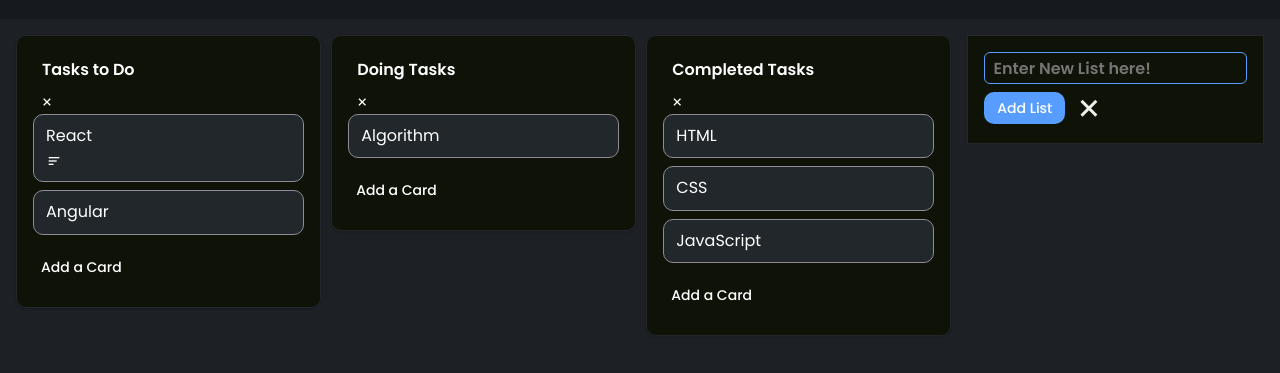
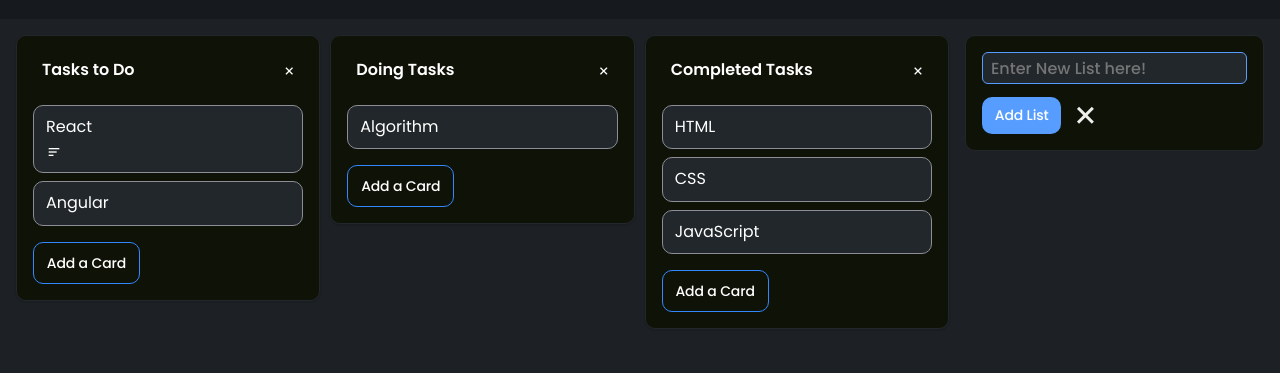
Before and after one commit to olhkyle/trello, a website with bundled scripts: page index.html in a window 1280 px wide. Both pictures are taken after a click on the button "+ Add another list". Shown: the part 41-414 px from the top of the page. Built offline with nearby package versions, Linux system fonts and the light colour scheme.

Commit message:
[STYLE] add style

```diff
--- a/style.css
+++ b/style.css
@@ -391,7 +391,11 @@ ol {
       background-color: #0f1207;
       border-radius: 10px;
       box-shadow: 0px 1px 1px 1px rgba(0, 0, 0, 0.1); }
-    .list-container .list-item .list-item-title {
+    .list-container .list-item .list-item-title-container {
+      display: flex;
+      justify-content: space-between;
+      padding-bottom: 1rem; }
+      .list-container .list-item .list-item-title-container .list-item-title {
         margin-bottom: 5px;
         padding: 8px;
         width: 100%;
@@ -403,24 +407,28 @@ ol {
         word-wrap: break-word;
         cursor: pointer;
         caret-color: #fff; }
-      .list-container .list-item .list-item-title:focus {
+        .list-container .list-item .list-item-title-container .list-item-title:focus {
           border: 1px solid #579dff; }
+        .list-container .list-item .list-item-title-container .list-item-title .delete-list-btn {
+          width: 14px;
+          height: 14px; }
     .list-container .list-item .card-creator-open-btn {
       display: inline-flex;
       align-items: center;
-      margin-top: 0.5rem;
-      padding: 0.5rem;
-      width: 100%;
-      height: 48px;
+      margin-top: 1rem;
+      padding: 0.5rem 0.8rem;
       font-size: 14px;
+      line-height: 24px;
+      letter-spacing: -0.01em;
       font-weight: 500;
+      border: 1px solid #3388ff;
       border-radius: 10px;
       text-align: start; }
       .list-container .list-item .card-creator-open-btn .bx-plus {
         font-size: 14px;
         color: #fff; }
       .list-container .list-item .card-creator-open-btn:hover {
-        background-color: #22272b; }
+        background-color: #3388ff; }
     .list-container .list-item .card-creator .new-card-title {
       margin-top: 1rem;
       margin-bottom: 5px;
@@ -430,7 +438,7 @@ ol {
       border: 1px solid #0f1207;
       background-color: #22272b;
       color: #fff;
-      font-weight: 600;
+      font-weight: 500;
       border-radius: 6px;
       resize: none;
       word-wrap: break-word;
@@ -441,10 +449,13 @@ ol {
     .list-container .list-item .card-control {
       display: flex;
       align-items: center; }
-      .list-container .list-item .card-control .add-list-btn {
-        padding: 0.5rem 0.8rem;
+      .list-container .list-item .card-control .add-card-btn {
+        padding: 0.4rem 0.8rem;
         font-size: 14px;
+        line-height: 24px;
+        letter-spacing: -0.01em;
         font-weight: 500;
+        border: 1px solid #3388ff;
         border-radius: 10px;
         text-align: start;
         background-color: #579dff; }
@@ -465,25 +476,34 @@ ol {
     border: 1px solid #8c8d96;
     background-color: #22272b;
     cursor: pointer; }
-    .card-list-container .card div {
+    .card-list-container .card .card-title {
       display: flex;
-      justify-content: space-between; }
-      .card-list-container .card div .card-menu {
+      justify-content: space-between;
+      align-items: center; }
+      .card-list-container .card .card-title .card-menu {
         display: none;
+        justify-content: center;
+        align-items: center;
         width: 16px;
         height: 16px;
         color: #fff; }
     .card-list-container .card:hover .card-menu {
-      display: block;
-      font-size: 1rem; }
+      display: inline-flex;
+      font-size: 16px;
+      line-height: 24px;
+      letter-spacing: -0.01em; }
 
 .list-creator-container {
   min-width: 280px;
   margin-left: 1rem;
   height: 100vh; }
   .list-creator-container .list-creator {
+    display: flex;
+    flex-direction: column;
+    gap: 0.5rem;
     padding: 1rem;
     border: 1px solid #22272b;
+    border-radius: 10px;
     background-color: #0f1207; }
     .list-creator-container .list-creator .new-list-title {
       margin-bottom: 5px;
@@ -492,7 +512,8 @@ ol {
       height: 32px;
       border: 1px solid #0f1207;
       color: #fff;
-      font-weight: 600;
+      background-color: #22272b;
+      font-weight: 500;
       border-radius: 6px;
       resize: none;
       word-wrap: break-word;
@@ -504,8 +525,10 @@ ol {
       display: flex;
       align-items: center; }
       .list-creator-container .list-creator .list-control .add-list-btn {
-        padding: 0.5rem 0.8rem;
+        padding: 0.4rem 0.8rem;
         font-size: 14px;
+        line-height: 24px;
+        letter-spacing: -0.01em;
         font-weight: 500;
         border-radius: 10px;
         text-align: start;
@@ -513,6 +536,8 @@ ol {
         background-color: #579dff; }
       .list-creator-container .list-creator .list-control .bx-x {
         font-size: 14px;
+        line-height: 24px;
+        letter-spacing: -0.01em;
         color: #eff0ec; }
   .list-creator-container .list-creator-open-btn {
     padding: 1rem 2rem;
```
Also changed, not shown: 1 other file. Lines whose indentation alone changed are shown as unchanged.
